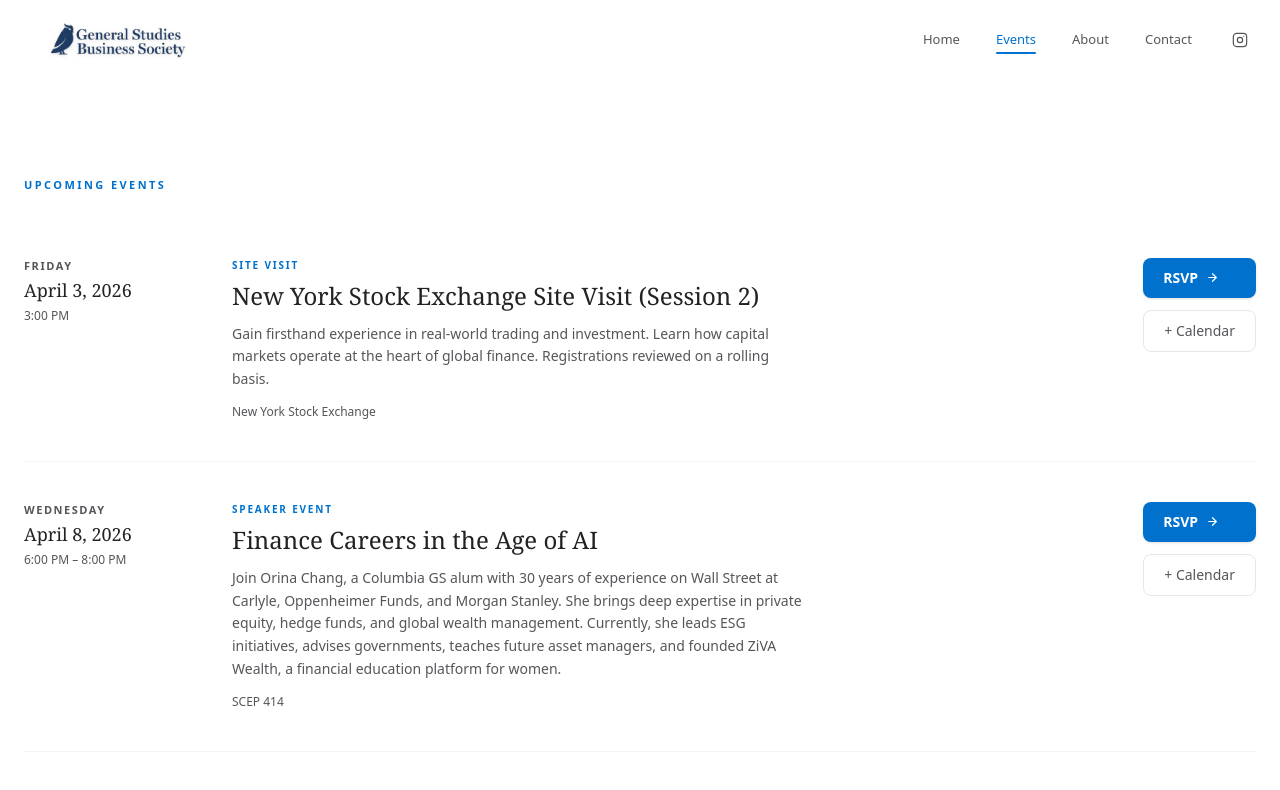
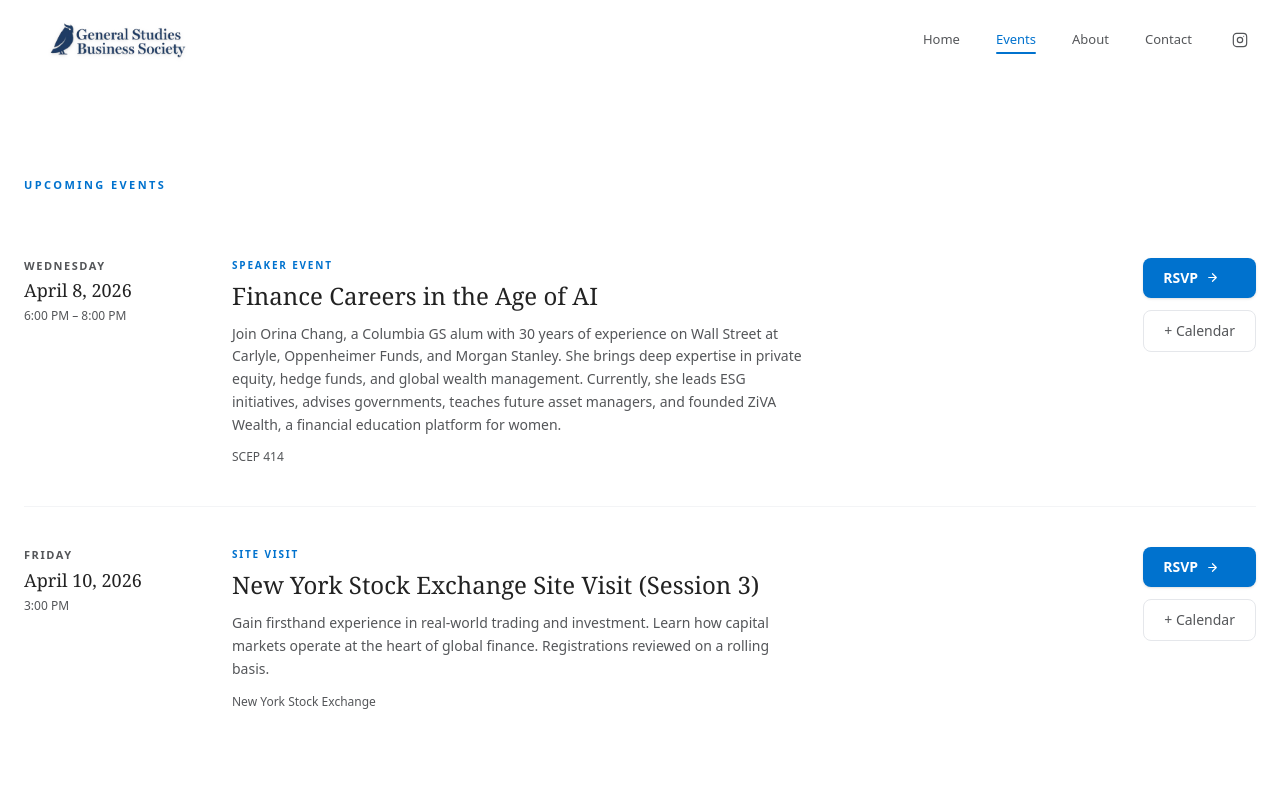
Before and after one commit to gsbusinesssociety/gsbusinesssociety.github.io, a Next.js app: page /events in a window 1280 px wide. Shown: the top 790 px of the page. Built offline with nearby package versions, Linux system fonts and the light colour scheme.

Commit message:
fix: NYSE site visit (2nd sesh) not in past events.

```diff
--- a/app/events/page.tsx
+++ b/app/events/page.tsx
@@ -1,20 +1,6 @@
 import React from 'react';
 
 const UPCOMING_EVENTS = [
-  // {
-  //   title: "Insight Partners Office Visit",
-  //   date: "20260326T200000Z",
-  //   endDate: "20260326T220000Z",
-  //   displayDate: "March 26, 2026",
-  //   dayOfWeek: "Thursday",
-  //   time: "4:00 PM",
-  //   location: "Insight Partners, NYC",
-  //   fullAddress: "1114 Avenue of the Americas, New York, NY 10036",
-  //   description: "Join CQBS and GSBS for an exclusive site visit to Insight Partners. RSVP required by March 20th.",
-  //   category: "Site Visit & Networking",
-  //   rsvpLink: "https://docs.google.com/forms/d/e/1FAIpQLSdfhB2kPU08AKkB1M0hRi1P7sEhJV4ZwV_YxeMpxXrWHtj9Qw/viewform"
-  // },
-
   //   {
   //   title: "McKinsey & Company Talent Acquisition Event",
   //   date: "20260402T190000",
@@ -28,19 +14,19 @@
   //   category: "Talent Acquisition",
   //   rsvpLink: "https://docs.google.com/forms/d/e/1FAIpQLSdehSOJI5GODH6IaAg4jSRlGmUU9EoF15hqWn0yGbl8LSkAXQ/viewform"
   // },
-  {
-    title: "New York Stock Exchange Site Visit (Session 2)",
-    date: "20260403T190000Z",
-    endDate: "20260403T210000Z",
-    displayDate: "April 3, 2026",
-    dayOfWeek: "Friday",
-    time: "3:00 PM",
-    location: "New York Stock Exchange",
-    fullAddress: "11 Wall St, New York, NY 10005",
-    description: "Gain firsthand experience in real-world trading and investment. Learn how capital markets operate at the heart of global finance. Registrations reviewed on a rolling basis.",
-    category: "Site Visit",
-    rsvpLink: "https://docs.google.com/forms/d/e/1FAIpQLScuVzaBJXQUI88vP95bv9o7_CVJKQ3AsjHF8twSdmZH4CFSeg/viewform"
-  },
+  // {
+  //   title: "New York Stock Exchange Site Visit (Session 2)",
+  //   date: "20260403T190000Z",
+  //   endDate: "20260403T210000Z",
+  //   displayDate: "April 3, 2026",
+  //   dayOfWeek: "Friday",
+  //   time: "3:00 PM",
+  //   location: "New York Stock Exchange",
+  //   fullAddress: "11 Wall St, New York, NY 10005",
+  //   description: "Gain firsthand experience in real-world trading and investment. Learn how capital markets operate at the heart of global finance. Registrations reviewed on a rolling basis.",
+  //   category: "Site Visit",
+  //   rsvpLink: "https://docs.google.com/forms/d/e/1FAIpQLScuVzaBJXQUI88vP95bv9o7_CVJKQ3AsjHF8twSdmZH4CFSeg/viewform"
+  // },
     {
   "title": "Finance Careers in the Age of AI",
   "date": "20260408T180000",
```
